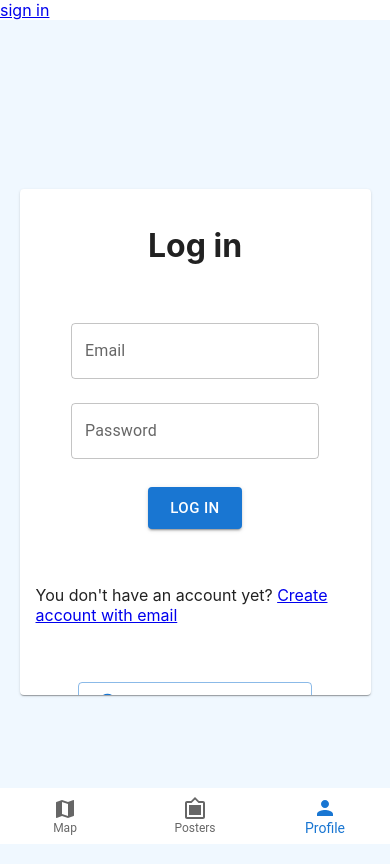
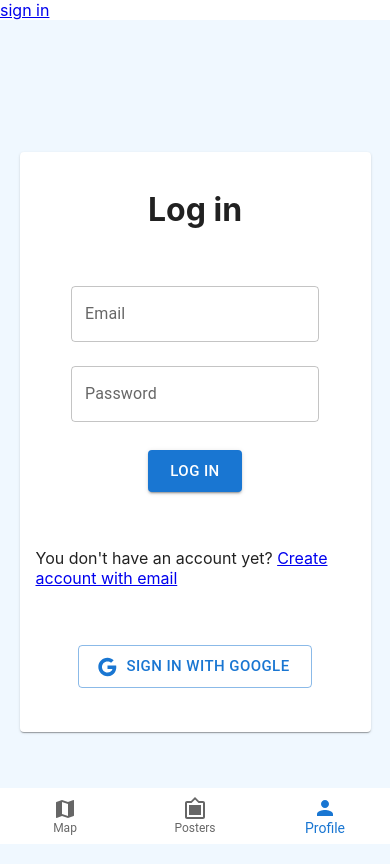
Before and after one commit to jocarino/test-hom-ui, a React (Create React App) app: page /login in a window 390 px wide. Built offline with nearby package versions, Linux system fonts and the light colour scheme; no server answers.

Commit message:
fix login responsiveness

```diff
--- a/src/login/CreateAccountWithEmail.tsx
+++ b/src/login/CreateAccountWithEmail.tsx
@@ -48,7 +48,7 @@ function CreateAccountWithEmail() {
     };
     return (
         <div id="login-container">
-            <Card sx={{ width: "90%", height: "60%" }} >
+            <Card sx={{ width: "90%" }} >
                 <CardContent>
                     <h1>Create Account</h1>
                     <form onSubmit={createAccount}>
--- a/src/login/Login.css
+++ b/src/login/Login.css
@@ -10,7 +10,7 @@
 }
 .MuiCardContent-root {
     display: flex;
-    flex-direction: column;
+    flex-flow: column wrap;
     justify-content: center;
     align-items: center;
 }
--- a/src/login/Login.tsx
+++ b/src/login/Login.tsx
@@ -77,7 +77,7 @@ function Login() {
 
   return (
     <div id="login-container">
-      <Card sx={{ width: "90%", height: "60%" }} >
+      <Card sx={{ width: "90%" }} >
         <CardContent>
           <h1>Log in</h1>
           <form onSubmit={handleEmailLogin}>
```
